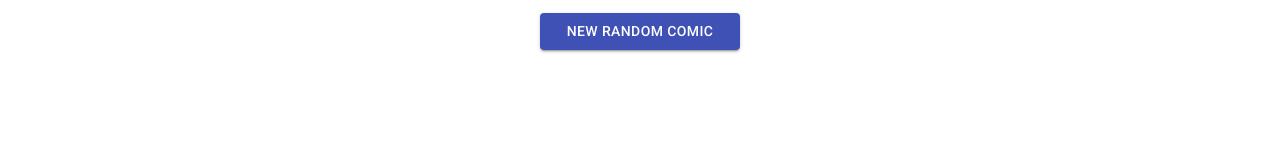
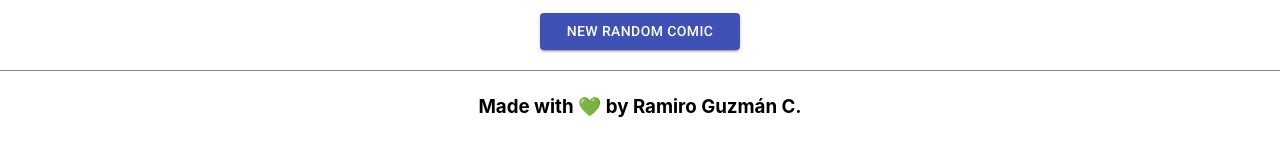
Before and after one commit to ramiroguzmanc/xkcd-comic, a React (Create React App) app: page / in a window 1280 px wide. Shown: the part 592-748 px from the top of the page. Built offline with nearby package versions, Linux system fonts and the light colour scheme; no server answers.

Commit message:
Footer implementation

```diff
--- a/src/App.js
+++ b/src/App.js
@@ -1,6 +1,7 @@
 import React, { useState } from "react";
 import Header from "./components/Header";
 import Comic from "./components/Comic";
+import Footer from "./components/footer";
 
 function App() {
   const [darkMode, setDarkMode] = useState(false);
@@ -23,6 +24,7 @@ function App() {
     <div className="gridContainer">
       <Header darkMode={darkMode} handleDarkMode={handleDarkMode} />
       <Comic />
+      <Footer />
     </div>
   );
 }
--- /dev/null
+++ b/src/components/footer.jsx
@@ -0,0 +1,12 @@
+import React from "react";
+import "../sass/footer.scss";
+
+const footer = () => {
+  return (
+    <div className="footerContainer">
+      <h3>Made with 💚 by Ramiro Guzmán C.</h3>
+    </div>
+  );
+};
+
+export default footer;
--- /dev/null
+++ b/src/sass/footer.scss
@@ -0,0 +1,7 @@
+.footerContainer {
+  display: flex;
+  justify-content: center;
+  border-top: 1px solid gray;
+  margin-top: 20px;
+  padding: 5px 20px;
+}
```
